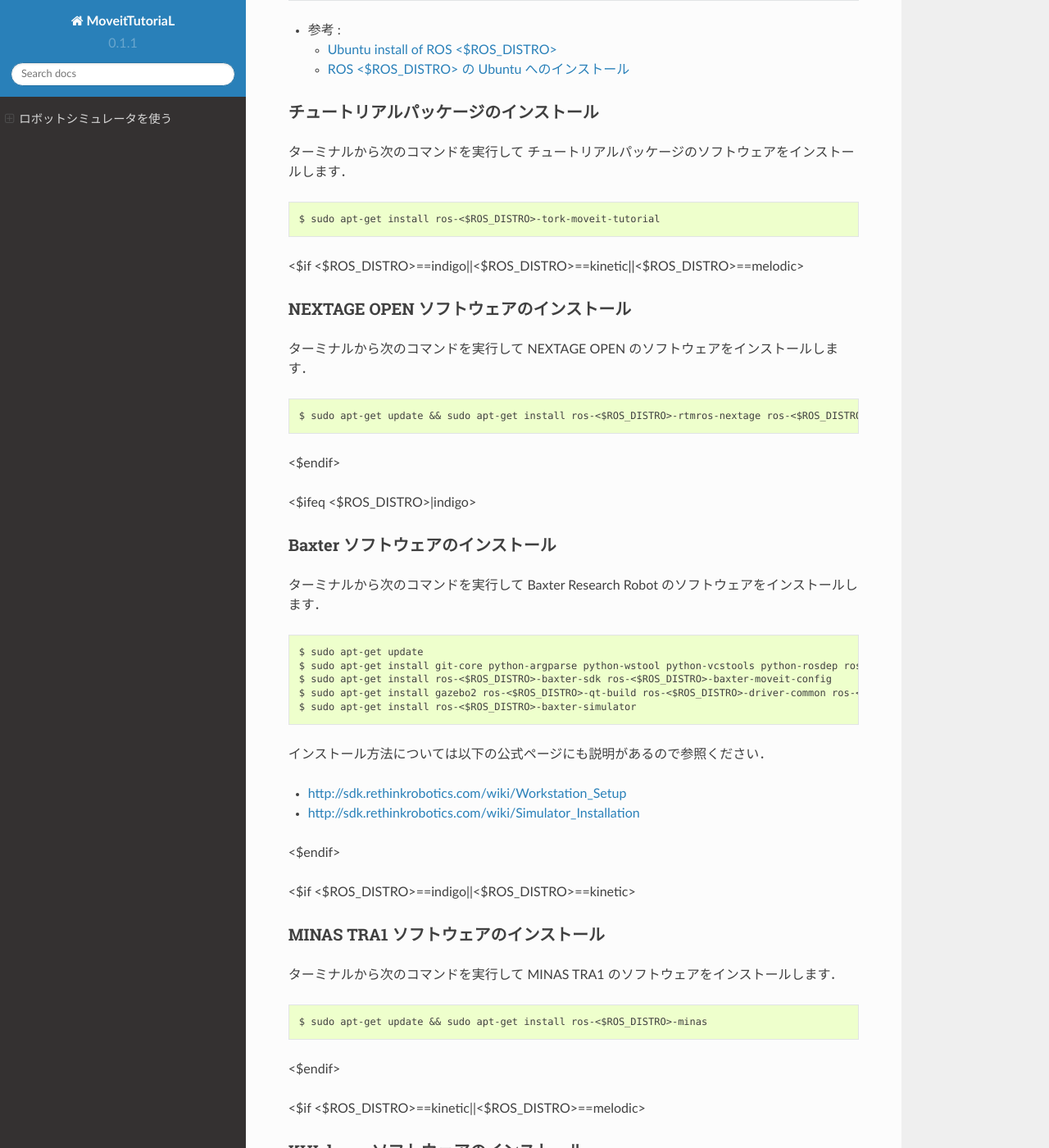
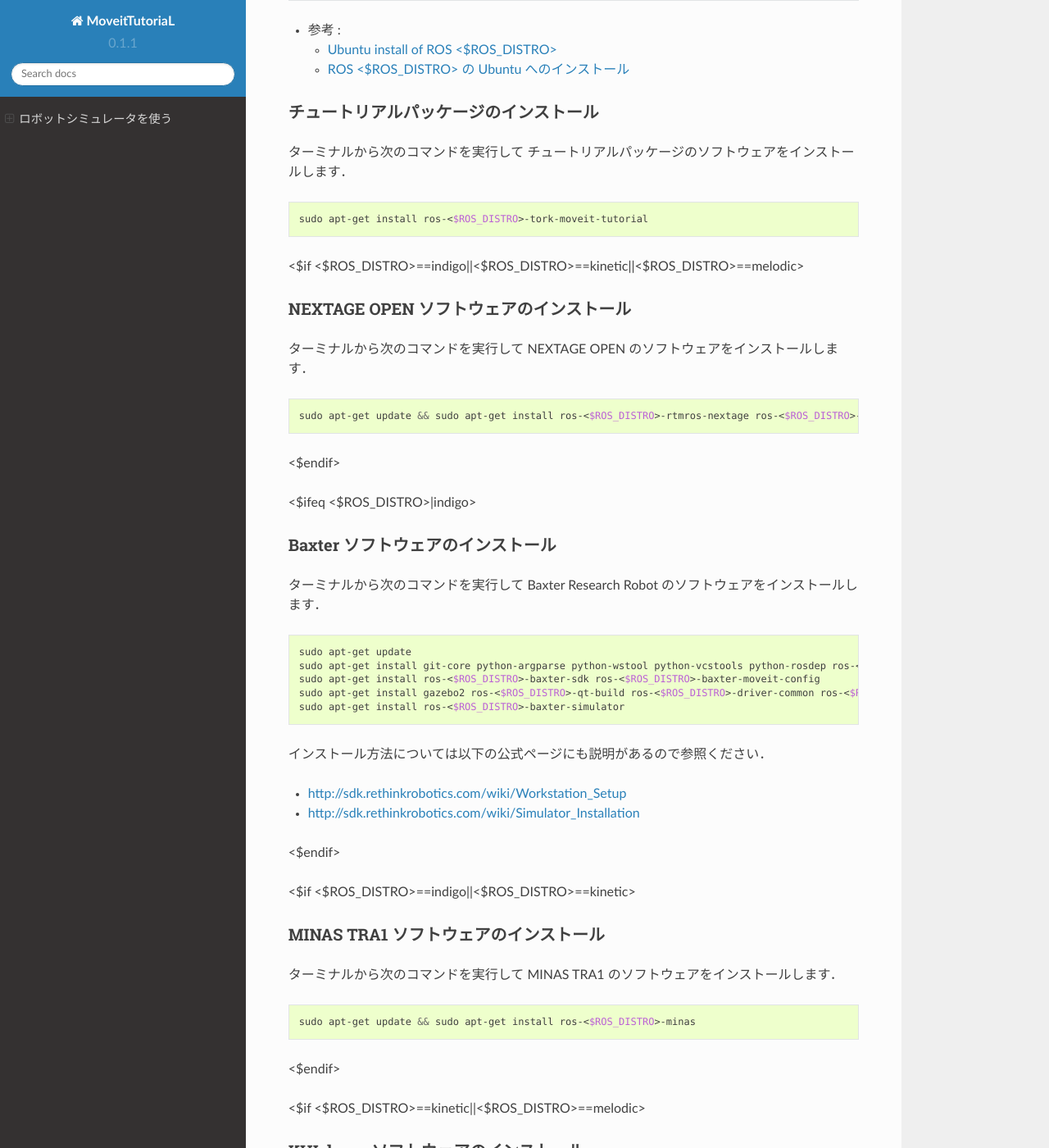
Before and after one commit to tork-a/tork_moveit_tutorial, a Sphinx documentation site: the page built from doc/moveit-tutorial_ja_robot-simulator.md, in a window 1280 px wide and 1400 px high, scrolled down 4510 px. Shown: the whole window at 82% size. Built offline with Sphinx 7.4.7 and the Read the Docs theme 2.0.0, drawn with Linux system fonts in a browser that asks for light colours; some of the changed text lies outside the part shown.

Commit message:
fix format of bash fence blocks

````diff
--- a/doc/moveit-tutorial_ja_robot-simulator.md
+++ b/doc/moveit-tutorial_ja_robot-simulator.md
@@ -176,26 +176,25 @@ NEXTAGE OPEN に加えて他のロボットのソフトウェアもインスト
 します．
 既に ROS がインストールされていれば，次のチュートリアルパッケージのインストールに進んでください．
 
-
-```
-$ sudo sh -c 'echo "deb http://packages.ros.org/ros/ubuntu $(lsb_release -sc) main" > /etc/apt/sources.list.d/ros-latest.list'
-$ sudo apt-get install curl
-$ curl -s https://raw.githubusercontent.com/ros/rosdistro/master/ros.asc | sudo apt-key add -
-$ sudo apt-get update
-$ sudo apt-get install ros-<$ROS_DISTRO>-desktop-full
+```bash
+sudo sh -c 'echo "deb http://packages.ros.org/ros/ubuntu $(lsb_release -sc) main" > /etc/apt/sources.list.d/ros-latest.list'
+sudo apt-get install curl
+curl -s https://raw.githubusercontent.com/ros/rosdistro/master/ros.asc | sudo apt-key add -
+sudo apt-get update
+sudo apt-get install ros-<$ROS_DISTRO>-desktop-full
 ```
 
 
 rosdep の初期化を行います．
 
-```
-$ sudo rosdep init
-$ rosdep update
+```bash
+sudo rosdep init
+rosdep update
 ```
 
 rosinstall をインストールします．
 
-```
+```bash
 sudo apt-get install python-rosinstall
 ```
 
@@ -209,8 +208,8 @@ sudo apt-get install python-rosinstall
 ターミナルから次のコマンドを実行して
 チュートリアルパッケージのソフトウェアをインストールします．
 
-```
-$ sudo apt-get install ros-<$ROS_DISTRO>-tork-moveit-tutorial
+```bash
+sudo apt-get install ros-<$ROS_DISTRO>-tork-moveit-tutorial
 ```
 
 
@@ -221,8 +220,8 @@ $ sudo apt-get install ros-<$ROS_DISTRO>-tork-moveit-tutorial
 ターミナルから次のコマンドを実行して
 NEXTAGE OPEN のソフトウェアをインストールします．
 
-```
-$ sudo apt-get update && sudo apt-get install ros-<$ROS_DISTRO>-rtmros-nextage ros-<$ROS_DISTRO>-rtmros-hironx
+```bash
+sudo apt-get update && sudo apt-get install ros-<$ROS_DISTRO>-rtmros-nextage ros-<$ROS_DISTRO>-rtmros-hironx
 ```
 
 <$endif>
@@ -235,12 +234,12 @@ $ sudo apt-get update && sudo apt-get install ros-<$ROS_DISTRO>-rtmros-nextage r
 ターミナルから次のコマンドを実行して
 Baxter Research Robot のソフトウェアをインストールします．
 
-```
-$ sudo apt-get update
-$ sudo apt-get install git-core python-argparse python-wstool python-vcstools python-rosdep ros-<$ROS_DISTRO>-control-msgs ros-<$ROS_DISTRO>-joystick-drivers
-$ sudo apt-get install ros-<$ROS_DISTRO>-baxter-sdk ros-<$ROS_DISTRO>-baxter-moveit-config
-$ sudo apt-get install gazebo2 ros-<$ROS_DISTRO>-qt-build ros-<$ROS_DISTRO>-driver-common ros-<$ROS_DISTRO>-gazebo-ros-control ros-<$ROS_DISTRO>-gazebo-ros-pkgs ros-<$ROS_DISTRO>-ros-control ros-<$ROS_DISTRO>-control-toolbox ros-<$ROS_DISTRO>-realtime-tools ros-<$ROS_DISTRO>-ros-controllers ros-<$ROS_DISTRO>-xacro python-wstool ros-<$ROS_DISTRO>-tf-conversions ros-<$ROS_DISTRO>-kdl-parser
-$ sudo apt-get install ros-<$ROS_DISTRO>-baxter-simulator
+```bash
+sudo apt-get update
+sudo apt-get install git-core python-argparse python-wstool python-vcstools python-rosdep ros-<$ROS_DISTRO>-control-msgs ros-<$ROS_DISTRO>-joystick-drivers
+sudo apt-get install ros-<$ROS_DISTRO>-baxter-sdk ros-<$ROS_DISTRO>-baxter-moveit-config
+sudo apt-get install gazebo2 ros-<$ROS_DISTRO>-qt-build ros-<$ROS_DISTRO>-driver-common ros-<$ROS_DISTRO>-gazebo-ros-control ros-<$ROS_DISTRO>-gazebo-ros-pkgs ros-<$ROS_DISTRO>-ros-control ros-<$ROS_DISTRO>-control-toolbox ros-<$ROS_DISTRO>-realtime-tools ros-<$ROS_DISTRO>-ros-controllers ros-<$ROS_DISTRO>-xacro python-wstool ros-<$ROS_DISTRO>-tf-conversions ros-<$ROS_DISTRO>-kdl-parser
+sudo apt-get install ros-<$ROS_DISTRO>-baxter-simulator
 ```
 
 インストール方法については以下の公式ページにも説明があるので参照ください．
@@ -257,8 +256,8 @@ $ sudo apt-get install ros-<$ROS_DISTRO>-baxter-simulator
 ターミナルから次のコマンドを実行して
 MINAS TRA1 のソフトウェアをインストールします．
 
-```
-$ sudo apt-get update && sudo apt-get install ros-<$ROS_DISTRO>-minas
+```bash
+sudo apt-get update && sudo apt-get install ros-<$ROS_DISTRO>-minas
 ```
 
 <$endif>
@@ -271,8 +270,8 @@ $ sudo apt-get update && sudo apt-get install ros-<$ROS_DISTRO>-minas
 ターミナルから次のコマンドを実行して
 KHI duaro のソフトウェアをインストールします．
 
-```
-$ sudo apt-get update && sudo apt-get install ros-<$ROS_DISTRO>-khi-duaro-gazebo ros-<$ROS_DISTRO>-khi-duaro-description ros-<$ROS_DISTRO>-khi-duaro-ikfast-plugin ros-<$ROS_DISTRO>-khi-duaro-moveit-config
+```bash
+sudo apt-get update && sudo apt-get install ros-<$ROS_DISTRO>-khi-duaro-gazebo ros-<$ROS_DISTRO>-khi-duaro-description ros-<$ROS_DISTRO>-khi-duaro-ikfast-plugin ros-<$ROS_DISTRO>-khi-duaro-moveit-config
 ```
 
 <$endif>
@@ -288,24 +287,24 @@ myCobot のソフトウェアのインストールにはワークスペースの
 
 `catkin_ws` という名前のワークスペースを作成する手順は次のとおりです．
 
-```
-$ mkdir -p ~/catkin_ws/src
-$ cd ~/catkin_ws/src
-$ catkin_init_workspace
-$ cd ~/catkin_ws/
-$ catkin_make
-$ source devel/setup.bash
+```bash
+mkdir -p ~/catkin_ws/src
+cd ~/catkin_ws/src
+catkin_init_workspace
+cd ~/catkin_ws/
+catkin_make
+source devel/setup.bash
 ```
 
 次に，myCobot のソースコードの取得とビルドを行います．
 
-```
-$ cd ~/catkin_ws/src
-$ git clone https://github.com/elephantrobotics/mycobot_ros
-$ rosdep install --from-paths . --ignore-src -y
-$ cd ~/catkin_ws
-$ catkin_make
-$ source devel/setup.bash
+```bash
+cd ~/catkin_ws/src
+git clone https://github.com/elephantrobotics/mycobot_ros
+rosdep install --from-paths . --ignore-src -y
+cd ~/catkin_ws
+catkin_make
+source devel/setup.bash
 ```
 
 <$endif>
@@ -315,16 +314,16 @@ $ source devel/setup.bash
 
 インストールの最後に setup.bash を読み込み，ROS の環境を設定します．
 
-```
-$ source /opt/ros/<$ROS_DISTRO>/setup.bash
+```bash
+source /opt/ros/<$ROS_DISTRO>/setup.bash
 ```
 
 これは新しくターミナルを立ち上げて ROS を使用する前に毎回必要になります．
 下記のように .bashrc ファイルに設定を加えて
 ターミナル起動時に setup.bash を自動で実行し ROS 環境になるようにしておくと便利です．
 
-```
-$ echo "source /opt/ros/<$ROS_DISTRO>/setup.bash" >> ~/.bashrc
+```bash
+echo "source /opt/ros/<$ROS_DISTRO>/setup.bash" >> ~/.bashrc
 ```
 
 - **注意**: 上記コマンドの `>>` を `>` にしてしまうと元々あった .bashrc 内の設定が消えてしまうので気をつけてください．
@@ -341,11 +340,11 @@ apt でインストールできるようにバイナリ／リリースされて
 
 まず，`/tmp/catkin_ws` という名前のワークスペースを作成する手順は次のとおりです．
 
-```
-$ source /opt/ros/<$ROS_DISTRO>/setup.bash
-$ mkdir -p /tmp/catkin_ws/src
-$ cd /tmp/catkin_ws/src
-$ catkin_init_workspace
+```bash
+source /opt/ros/<$ROS_DISTRO>/setup.bash
+mkdir -p /tmp/catkin_ws/src
+cd /tmp/catkin_ws/src
+catkin_init_workspace
 ```
 
 <$if <$ROS_DISTRO>==melodic>
@@ -355,12 +354,12 @@ $ catkin_init_workspace
 次の手順で MINAS TRA1 のクローンと
 それに必要なソフトウェアパッケージの取得，ビルドを行います．
 
-```
-$ cd /tmp/catkin_ws/src
-$ git clone https://github.com/tork-a/minas.git
-$ rosdep install --from-paths . --ignore-src -y
-$ cd /tmp/catkin_ws
-$ catkin_make
+```bash
+cd /tmp/catkin_ws/src
+git clone https://github.com/tork-a/minas.git
+rosdep install --from-paths . --ignore-src -y
+cd /tmp/catkin_ws
+catkin_make
 ```
 
 <$endif>
@@ -372,12 +371,12 @@ $ catkin_make
 次の手順で KHI Duaro のクローンと
 それに必要なソフトウェアパッケージの取得，ビルドを行います．
 
-```
-$ cd /tmp/catkin_ws/src
-$ git clone https://github.com/Kawasaki-Robotics/khi_robot.git
-$ rosdep install --from-paths . --ignore-src -y
-$ cd /tmp/catkin_ws
-$ catkin_make
+```bash
+cd /tmp/catkin_ws/src
+git clone https://github.com/Kawasaki-Robotics/khi_robot.git
+rosdep install --from-paths . --ignore-src -y
+cd /tmp/catkin_ws
+catkin_make
 ```
 
 <$endif>
@@ -391,11 +390,11 @@ $ catkin_make
 繰り返しになりますが標準では推奨されない方法ですので
 もしここまでの手順でエラーが出ていれば作業を中止してください．
 
-```
-$ cd /tmp/catkin_ws
-$ sudo su
-$ source /opt/ros/<$ROS_DISTRO>/setup.bash
-$ catkin_make_isolated --install --install-space /opt/ros/<$ROS_DISTRO> -DCMAKE_BUILD_TYPE=Release
+```bash
+cd /tmp/catkin_ws
+sudo su
+source /opt/ros/<$ROS_DISTRO>/setup.bash
+catkin_make_isolated --install --install-space /opt/ros/<$ROS_DISTRO> -DCMAKE_BUILD_TYPE=Release
 ```
 
 <$endif>
@@ -411,9 +410,9 @@ NEXTAGE OPEN の動力学シミュレータの一つである
 NEXTAGE OPEN hrpsys(RTM) シミュレータを起動します．
 ターミナルを開いて次のコマンドを実行してください．
 
-```
-$ source /opt/ros/<$ROS_DISTRO>/setup.bash
-$ rtmlaunch nextage_moveit_config nextage_demo.launch
+```bash
+source /opt/ros/<$ROS_DISTRO>/setup.bash
+rtmlaunch nextage_moveit_config nextage_demo.launch
 ```
 
 コマンドを実行すると次の4つのウィンドウが開きます．
@@ -456,7 +455,8 @@ ROS の動力学環境シミュレータ Gazebo 上で動きます．
 NEXTAGE OPEN Gazebo シミュレータを起動します．
 
 **ターミナル-1** : Gazebo シミュレータの起動
-```
+
+```bash
 $ source /opt/ros/<$ROS_DISTRO>/setup.bash
 $ roslaunch nextage_gazebo nextage_world.launch
 :
@@ -498,10 +498,12 @@ NEXTAGE OPEN ロボットの準備が完了しています．
 2つ目のターミナルで次のコマンドを入力して MoveIt! を起動します．
 
 **ターミナル-2** : MoveIt! の起動
+
+```bash
+source /opt/ros/<$ROS_DISTRO>/setup.bash
+roslaunch nextage_moveit_config moveit_planning_execution.launch
 ```
-$ source /opt/ros/<$ROS_DISTRO>/setup.bash
-$ roslaunch nextage_moveit_config moveit_planning_execution.launch
-```
+
 <$ifeq <$ROS_DISTRO>|indigo>
 
 ![NEXTAGE - MoveIt! Starts](images/nextage_moveit-starts.png)
@@ -536,16 +538,17 @@ $ roslaunch nextage_moveit_config moveit_planning_execution.launch
 ターミナルを3つ開きます．
 
 **ターミナル-1** : Baxter シミュレータの起動
-```
-$ source /opt/ros/<$ROS_DISTRO>/setup.bash
-$ roslaunch baxter_gazebo baxter_world.launch
+
+```bash
+source /opt/ros/<$ROS_DISTRO>/setup.bash
+roslaunch baxter_gazebo baxter_world.launch
 ```
 
 ![Baxter Simulator - Starts](images/baxter-simulator_starts.png)
 
 しばらくすると次のようなメッセージが **ターミナル-1** に表示されます．
 
-```
+```bash
 [ INFO] [1509004453.402952141, 10.130000000]: Simulator is loaded and started successfully
 [ INFO] [1509004453.462744480, 10.140000000]: Robot is disabled
 [ INFO] [1509004453.462870807, 10.140000000]: Gravity compensation was turned off
@@ -559,7 +562,8 @@ $ roslaunch baxter_gazebo baxter_world.launch
 2つ目のターミナル上で次のコマンドを実行してください．
 
 **ターミナル-2** : ロボットの準備
-```
+
+```bash
 $ source /opt/ros/<$ROS_DISTRO>/setup.bash
 $ rosrun baxter_tools enable_robot.py -e
 
@@ -588,9 +592,10 @@ Running. Ctrl-c to quit
 3つ目のターミナルで次のコマンドを実行して MoveIt! を起動します．
 
 **ターミナル-3** : MoveIt! の起動
-```
-$ source /opt/ros/<$ROS_DISTRO>/setup.bash
-$ roslaunch baxter_moveit_config baxter_grippers.launch
+
+```bash
+source /opt/ros/<$ROS_DISTRO>/setup.bash
+roslaunch baxter_moveit_config baxter_grippers.launch
 ```
 
 ![Baxter MoveIt! - Starts](images/baxter-moveIt_starts.png)
@@ -615,17 +620,19 @@ $ roslaunch baxter_moveit_config baxter_grippers.launch
 1つ目のターミナルでコントローラをシミュレーションモードで起動します．
 
 **ターミナル-1**
-```
-$ source /opt/ros/<$ROS_DISTRO>/setup.bash
-$ roslaunch tra1_bringup tra1_bringup.launch simulation:=true
+
+```bash
+source /opt/ros/<$ROS_DISTRO>/setup.bash
+roslaunch tra1_bringup tra1_bringup.launch simulation:=true
 ```
 
 2つ目のターミナルで MoveIt! を起動します．
 
 **ターミナル-2**
-```
-$ source /opt/ros/<$ROS_DISTRO>/setup.bash
-$ roslaunch tra1_bringup tra1_moveit.launch
+
+```bash
+source /opt/ros/<$ROS_DISTRO>/setup.bash
+roslaunch tra1_bringup tra1_moveit.launch
 ```
 
 <$ifeq <$ROS_DISTRO>|indigo>
@@ -680,7 +687,7 @@ $ roslaunch khi_duaro_gazebo duaro_world.launch
 
 しばらくすると次のようなメッセージが **ターミナル-1** に表示されます．
 
-```
+```bash
 [INFO] [1557303124.764122, 0.426000]: Started controllers: joint_state_controller, duaro_lower_arm_controller, duaro_upper_arm_controller
 [go_initial-8] process has finished cleanly
 log file: /home/robotuser/.ros/log/f5391a42-7168-11e9-931c-1c1bb5f26084/go_initial-8*.log
@@ -694,9 +701,10 @@ log file: /home/robotuser/.ros/log/f5391a42-7168-11e9-931c-1c1bb5f26084/go_initi
 2つ目のターミナルで次のコマンドを実行して MoveIt! を起動します．
 
 **ターミナル-2** : MoveIt! の起動
-```
-$ source /opt/ros/<$ROS_DISTRO>/setup.bash
-$ roslaunch khi_duaro_moveit_config moveit_planning_execution.launch
+
+```bash
+source /opt/ros/<$ROS_DISTRO>/setup.bash
+roslaunch khi_duaro_moveit_config moveit_planning_execution.launch
 ```
 
 <$if <$ROS_DISTRO>==kinetic>
@@ -730,9 +738,10 @@ $ roslaunch khi_duaro_moveit_config moveit_planning_execution.launch
 ーミナルで次のコマンドを実行して MoveIt! を起動します．
 
 **ターミナル-2** : MoveIt! の起動
-```
-$ source ~/catkin_ws/devel/setup.bash
-$ roslaunch roslaunch mycobot_320_moveit demo.launch
+
+```bash
+source ~/catkin_ws/devel/setup.bash
+roslaunch roslaunch mycobot_320_moveit demo.launch
 ```
 
 ![myCobot MoveIt! - Starts](images/melodic/mycobot-moveit_starts.png)
````
